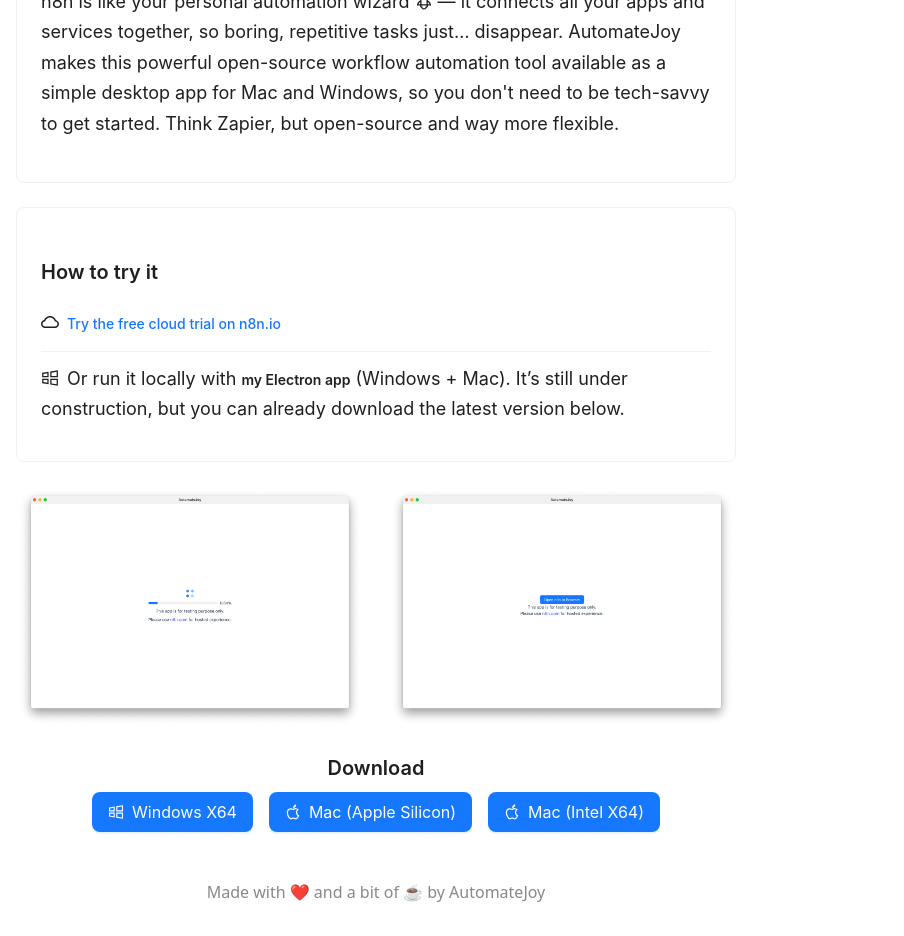
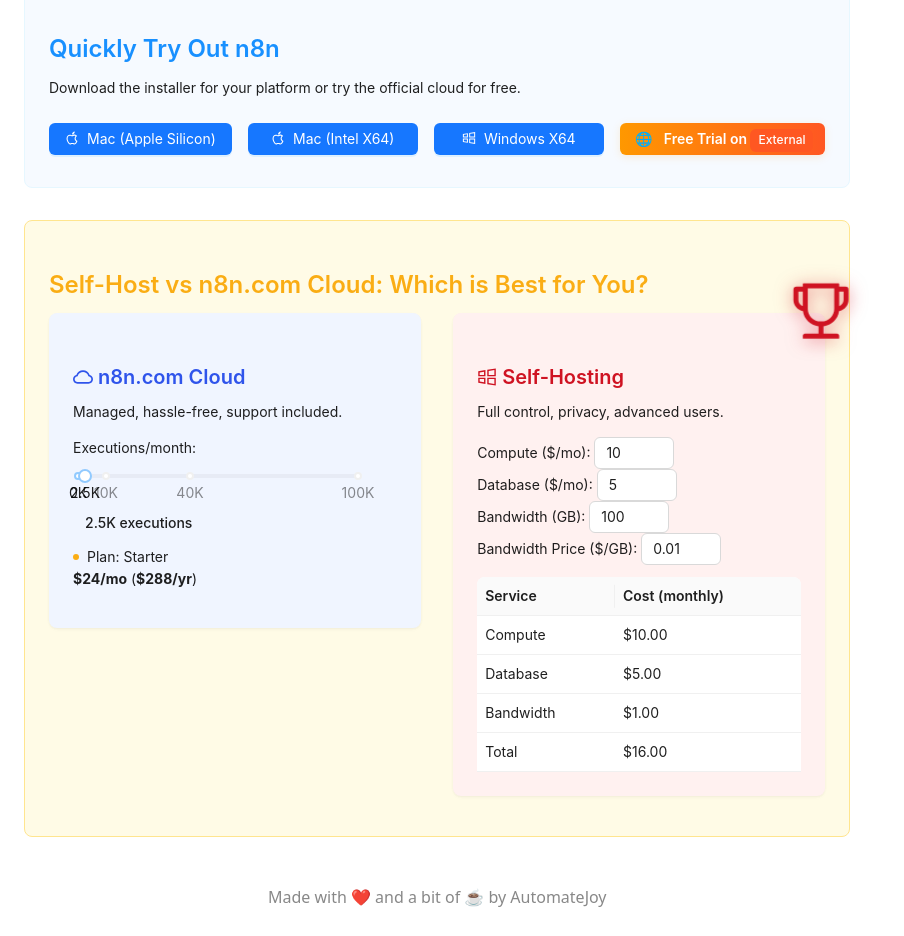
Before and after one commit to newcl/AutomateJoy, a React (Vite) app in the folder site/: page / in a window 1280 px wide. Shown: the part 200-1136 px from the top of the page, without its empty margins (0-904 px from the left). Built offline with nearby package versions, Linux system fonts and the light colour scheme; the HTML template or start-up script is replaced by a standard one.

Commit message:
pricing refactor

```diff
--- a/site/src/App.jsx
+++ b/site/src/App.jsx
@@ -1,176 +1,189 @@
-import React from "react";
-import { Helmet } from "react-helmet";
-import { Card, Typography, List, Space, Button, Row, Col, Image } from "antd";
-import {
-  WindowsOutlined,
-  AppleOutlined,
-  CloudOutlined,
-  RocketOutlined,
-} from "@ant-design/icons";
+import React, { useState } from "react";
+import { Card, Typography, Button, InputNumber, Table, Row, Col, Divider, Badge, Slider } from "antd";
+import { WindowsOutlined, AppleOutlined, CloudOutlined, RocketOutlined, TrophyOutlined } from "@ant-design/icons";
 
-const { Title, Paragraph, Link, Text } = Typography;
+const { Title, Paragraph } = Typography;
 
-import imgReady from "./assets/automatejoy-ready.png";
-import imgInstall from "./assets/automatejoy-install.png";
-
-const images = [
-  {
-    src: imgInstall,
-    title: "AutomateJoy — Install Progress",
-    // desc: "Shows the loading progress during installation."
-  },
-  {
-    src: imgReady,
-    title: "AutomateJoy — Ready Screen",
-    // desc: "Displayed when the app is ready for browser launch."
-  }
+// --- Static Data ---
+const cloudPlans = [
+  { name: "Starter", executions: 2500, priceEUR: 20, priceUSD: 24 },
+  { name: "Pro", executions: 10000, priceEUR: 50, priceUSD: 60 },
+  { name: "Business", executions: 40000, priceEUR: 667, priceUSD: 800 },
 ];
 
-export default function App() {
+function getCloudPlanCost(execCount) {
+  const plan = cloudPlans.find((p) => execCount <= p.executions);
+  if (!plan) return { name: "Enterprise", monthly: null, yearly: null };
+  return {
+    name: plan.name,
+    monthly: plan.priceUSD,
+    yearly: plan.priceUSD * 12,
+  };
+}
+
+function getSelfHostCost({ compute, db, bandwidthGb, bandwidthPrice }) {
+  const monthly = compute + db + bandwidthGb * bandwidthPrice;
+  return { monthly, yearly: monthly * 12 };
+}
+
+export default function N8nDecisionPage() {
+  // --- State ---
+  const [executions, setExecutions] = useState(2500);
+  const [compute, setCompute] = useState(10);
+  const [db, setDb] = useState(5);
+  const [bandwidthGb, setBandwidthGb] = useState(100);
+  const [bandwidthPrice, setBandwidthPrice] = useState(0.01);
+
+  // --- Calculations ---
+  const cloudCost = getCloudPlanCost(executions);
+  const selfHostCost = getSelfHostCost({ compute, db, bandwidthGb, bandwidthPrice });
+
+  let winner;
+  if (!cloudCost.monthly) {
+    winner = "Self-Hosting (Enterprise scale required on n8n.com)";
+  } else if (cloudCost.monthly < selfHostCost.monthly) {
+    winner = `n8n Cloud (${cloudCost.name} Plan)`;
+  } else {
+    winner = "Self-Hosting";
+  }
+
+  // --- Table for Self-Host cost breakdown ---
+  const selfHostData = [
+    { key: "1", service: "Compute", cost: `$${compute.toFixed(2)}` },
+    { key: "2", service: "Database", cost: `$${db.toFixed(2)}` },
+    { key: "3", service: "Bandwidth", cost: `$${(bandwidthGb * bandwidthPrice).toFixed(2)}` },
+    { key: "4", service: "Total", cost: `$${selfHostCost.monthly.toFixed(2)}` },
+  ];
+
   return (
-    <>
-      <Helmet>
-        <title>n8n Desktop App | AutomateJoy | Easy Automation for Mac & Windows</title>
-        <meta
-          name="description"
-          content="Experience n8n without the hassle. AutomateJoy provides a simple desktop app for Mac and Windows, making open-source workflow automation easy and accessible for everyone."
-        />
-      </Helmet>
-
-      <div style={{ maxWidth: 720, margin: "2rem auto", padding: "0 1rem" }}>
-        <Title level={1} style={{ textAlign: "center" }}>
-          <Space>
-            <RocketOutlined />
-            Automate with n8n
-            <RocketOutlined />
-          </Space>
+    <div style={{ maxWidth: 980, margin: "0 auto", padding: 24 }}>
+      {/* Hero Section */}
+      <div style={{ textAlign: "center", marginBottom: 36 }}>
+        <Title level={1} style={{ fontSize: "2.8rem", color: "#1890ff", marginBottom: 0 }}>
+          <RocketOutlined style={{ marginRight: 12, color: "#ff9800" }} />
+          Try n8n Instantly
+          <RocketOutlined style={{ marginLeft: 12, color: "#ff9800" }} />
         </Title>
-
-        <Card style={{ marginBottom: 24 }}>
-          <Title level={4}>What’s n8n?</Title>
-          <Paragraph style={{ lineHeight: '1.7', fontSize: '18px' }}>
-            n8n is like your personal automation wizard{" "}
-            <RocketOutlined /> — it connects all your apps and services together,
-            so boring, repetitive tasks just… disappear. AutomateJoy makes this powerful
-            open-source workflow automation tool available as a simple desktop app for Mac and Windows,
-            so you don't need to be tech-savvy to get started. Think Zapier, but
-            open-source and way more flexible.
-          </Paragraph>
-        </Card>
-
-        <Card style={{ marginBottom: 24 }}>
-          <Title level={4}>How to try it</Title>
-          <List>
-            <List.Item style={{ lineHeight: '1.7', fontSize: '18px' }}>
-              <Space>
-              <CloudOutlined />
-              <Link href="https://n8n.partnerlinks.io/li25lnhmcj8f" target="_blank" rel="noreferrer">
-                Try the free cloud trial on n8n.io
-              </Link>
-              </Space>
-
-            </List.Item>
-            <List.Item style={{ lineHeight: '1.7', fontSize: '18px' }}>
-              <WindowsOutlined style={{ marginRight: 8 }} />
-              Or run it locally with <Text strong>my Electron app</Text> (Windows +
-              Mac). It’s still under construction, but you can already download
-              the latest version below.
-            </List.Item>
-          </List>
-        </Card>
-
-        {/* <Row gutter={[24, 24]} justify="center">
-        {images.map((img, idx) => (
-          <Col xs={24} sm={12} md={8} key={idx}>
-            <Image
-                  // alt={img.title}
-                  src={img.src}
-                  style={{
-                    borderRadius: "16px",
-                    width: "300px",
-                    height: "300px"
-                  }}
-                  preview={true}
-                />
-          </Col>
-        ))}
-      </Row> */}
-
-
-
-      <div style={{ textAlign: "center" }}>
-        {/* <Title level={4}>Screenshots</Title> */}
-<Row gutter={[24, 24]} justify="center">
-        {images.map((img, idx) => (
-          <Col xs={24} sm={12} md={80} key={idx}>
-            <Image
-                  alt={img.title}
-                  src={img.src}
-                  style={{
-                    borderRadius: "8px",
-                  }}
-                  preview={true}
-                />
-          </Col>
-        ))}
-      </Row>
+        <Paragraph style={{ fontSize: "1.25rem", color: "#595959", marginTop: 8 }}>
+          Choose the easiest way to get started, then compare options for production.
+        </Paragraph>
       </div>
 
+      {/* Quick Start Panel */}
+      <Card style={{ marginBottom: 32, background: "#f6faff", border: "1px solid #e6f7ff" }}>
+        <Title level={3} style={{ color: "#1890ff" }}>Quickly Try Out n8n</Title>
+        <Paragraph style={{ marginBottom: 0 }}>
+          Download the installer for your platform or try the official cloud for free.
+        </Paragraph>
+        <div style={{ display: "flex", flexWrap: "wrap", gap: "16px", justifyContent: "center", marginTop: "24px", marginBottom: "8px" }}>
+          <Button type="primary" style={{ minWidth: 170 }} icon={<AppleOutlined />} href="https://github.com/newcl/AutomateJoy/releases/download/v1.0.1-mac-arm64/AutomateJoy-1.0.1-mac-arm64.dmg" target="_blank" rel="noreferrer">Mac (Apple Silicon)</Button>
+          <Button type="primary" style={{ minWidth: 170 }} icon={<AppleOutlined />} href="https://github.com/newcl/AutomateJoy/releases/download/v1.0.0-mac-x64/AutomateJoy-1.0.0-mac-x64.dmg" target="_blank" rel="noreferrer">Mac (Intel X64)</Button>
+          <Button type="primary" style={{ minWidth: 170 }} icon={<WindowsOutlined />} href="https://github.com/newcl/AutomateJoy/releases/download/v1.0.0-win-x64/AutomateJoy-Setup-1.0.0-win-x64.exe" target="_blank" rel="noreferrer">Windows X64</Button>
+          <Button type="primary" style={{ minWidth: 170, background: "linear-gradient(90deg, #ff9800 0%, #ff5722 100%)", border: "none", color: "#fff", boxShadow: "0 2px 8px rgba(255, 152, 0, 0.15)", fontWeight: 600, position: "relative" }} href="https://n8n.partnerlinks.io/li25lnhmcj8f" target="_blank" rel="noreferrer" icon={<span style={{marginRight:4}}>🌐</span>}>
+            Free Trial on n8n.com
+            <span style={{ position: "absolute", top: 6, right: 12, fontSize: 12, color: "#fff", background: "#ff5722", borderRadius: 6, padding: "2px 8px", fontWeight: 500 }}>External</span>
+          </Button>
+        </div>
+      </Card>
 
-        <div style={{ textAlign: "center" }}>
-          <Title level={4}>Download</Title>
-          <Row justify="center" gutter={[16, 16]}>
-            <Col>
-              <Button
-                type="primary"
-                icon={<WindowsOutlined />}
-                href="https://github.com/newcl/AutomateJoy/releases/download/v1.0.0-win-x64/AutomateJoy-Setup-1.0.0-win-x64.exe"
-                target="_blank"
-                rel="noreferrer"
-                size="large"
-              >
-                Windows X64
-              </Button>
-            </Col>
-            <Col>
+      {/* Comparison Panel with Trophy at Top-Right Corner and Dynamic Effect */}
+      <Card style={{ marginBottom: 32, background: "#fffbe6", border: "1px solid #ffe58f" }}>
+        <Title level={3} style={{ color: "#faad14" }}>Self-Host vs n8n.com Cloud: Which is Best for You?</Title>
+        <Row gutter={32}>
+          <Col xs={24} md={12} style={{ position: "relative" }}>
+            <div style={{ position: "relative" }}>
+              {winner.includes("Cloud") && (
+                <span style={{ position: "absolute", top: -24, right: -24, zIndex: 2, animation: "trophyBounce 1s infinite alternate" }}>
+                  <TrophyOutlined style={{ fontSize: 56, color: "#1890ff", filter: "drop-shadow(0 2px 8px #1890ff88)" }} />
+                </span>
+              )}
+              <Card bordered={false} style={{ background: "#f0f5ff", marginBottom: 16 }}>
+                <Title level={4} style={{ color: "#2f54eb" }}><CloudOutlined /> n8n.com Cloud</Title>
+                <Paragraph>Managed, hassle-free, support included.</Paragraph>
+                {/* Simple executions slider with K notation and extended range */}
+                <div style={{ marginBottom: 12 }}>
+                  <span>Executions/month: </span>
+                  <Slider
+                    min={0}
+                    max={100000}
+                    step={1000}
+                    value={executions}
+                    onChange={setExecutions}
+                    marks={{
+                      0: '0K',
+                      2500: '2.5K',
+                      10000: '10K',
+                      40000: '40K',
+                      100000: '100K'
+                    }}
+                    tooltip={{ formatter: (val) => `${(val/1000).toFixed(1)}K executions` }}
+                    style={{ width: 280 }}
+                  />
+                  <span style={{ marginLeft: 12, fontWeight: 500 }}>{executions >= 1000 ? `${(executions/1000).toFixed(1)}K` : executions} executions</span>
+                </div>
+                {cloudCost.monthly ? (
+                  <Paragraph>
+                    <Badge color="#faad14" text={`Plan: ${cloudCost.name}`} />
+                    <br />
+                    <b>${cloudCost.monthly}/mo</b> (<b>${cloudCost.yearly}/yr</b>)
+                  </Paragraph>
+                ) : (
+                  <Paragraph style={{ color: "red" }}>
+                    Above 40,000 executions/month → Enterprise Plan required (custom pricing)
+                  </Paragraph>
+                )}
+              </Card>
+            </div>
+          </Col>
+          <Col xs={24} md={12} style={{ position: "relative" }}>
+            <div style={{ position: "relative" }}>
+              {winner === "Self-Hosting" && (
+                <span style={{ position: "absolute", top: -24, right: -24, zIndex: 2, animation: "trophyBounce 1s infinite alternate" }}>
+                  <TrophyOutlined style={{ fontSize: 56, color: "#cf1322", filter: "drop-shadow(0 2px 8px #cf132288)" }} />
+                </span>
+              )}
+              <Card bordered={false} style={{ background: "#fff1f0", marginBottom: 16 }}>
+                <Title level={4} style={{ color: "#cf1322" }}><WindowsOutlined /> Self-Hosting</Title>
+                <Paragraph>Full control, privacy, advanced users.</Paragraph>
+                <div style={{ marginBottom: 12 }}>
+                  <span>Compute ($/mo): </span>
+                  <InputNumber min={0} value={compute} onChange={setCompute} style={{ width: 80 }} />
+                  <br />
+                  <span>Database ($/mo): </span>
+                  <InputNumber min={0} value={db} onChange={setDb} style={{ width: 80 }} />
+                  <br />
+                  <span>Bandwidth (GB): </span>
+                  <InputNumber min={0} value={bandwidthGb} onChange={setBandwidthGb} style={{ width: 80 }} />
+                  <br />
+                  <span>Bandwidth Price ($/GB): </span>
+                  <InputNumber min={0} step={0.01} value={bandwidthPrice} onChange={setBandwidthPrice} style={{ width: 80 }} />
+                </div>
+                <Table
+                  dataSource={selfHostData}
+                  columns={[
+                    { title: "Service", dataIndex: "service", key: "service" },
+                    { title: "Cost (monthly)", dataIndex: "cost", key: "cost" },
+                  ]}
+                  pagination={false}
+                  size="small"
+                  style={{ marginTop: 8 }}
+                />
+              </Card>
+            </div>
+          </Col>
+        </Row>
+        <style>{`
+          @keyframes trophyBounce {
+            0% { transform: scale(1) translateY(0); }
+            100% { transform: scale(1.15) translateY(-8px); }
+          }
+        `}</style>
+      </Card>
 
-            <Button
-                type="primary"
-                icon={<AppleOutlined />}
-                href="https://github.com/newcl/AutomateJoy/releases/download/v1.0.1-mac-arm64/AutomateJoy-1.0.1-mac-arm64-arm64.dmg"
-                target="_blank"
-                rel="noreferrer"
-                size="large"
-
-              >
-                Mac (Apple Silicon)
-              </Button>
-
-
-            </Col>
-            <Col>
-
-            <Button
-                type="primary"
-                icon={<AppleOutlined />}
-                href="https://github.com/newcl/AutomateJoy/releases/download/v1.0.0-mac-x64/AutomateJoy-1.0.0-mac-x64.dmg"
-                target="_blank"
-                rel="noreferrer"
-                size="large"
-
-              >
-                Mac (Intel X64)
-              </Button>
-
-
-            </Col>
-          </Row>
-        </div>
-
-        <footer style={{ textAlign: "center", marginTop: 48, color: "#888" }}>
-          Made with ❤️ and a bit of ☕ by AutomateJoy
-        </footer>
-      </div>
-    </>
+      {/* Footer */}
+      <footer style={{ textAlign: "center", marginTop: 48, color: "#888" }}>
+        Made with ❤️ and a bit of ☕ by AutomateJoy
+      </footer>
+    </div>
   );
 }
```
